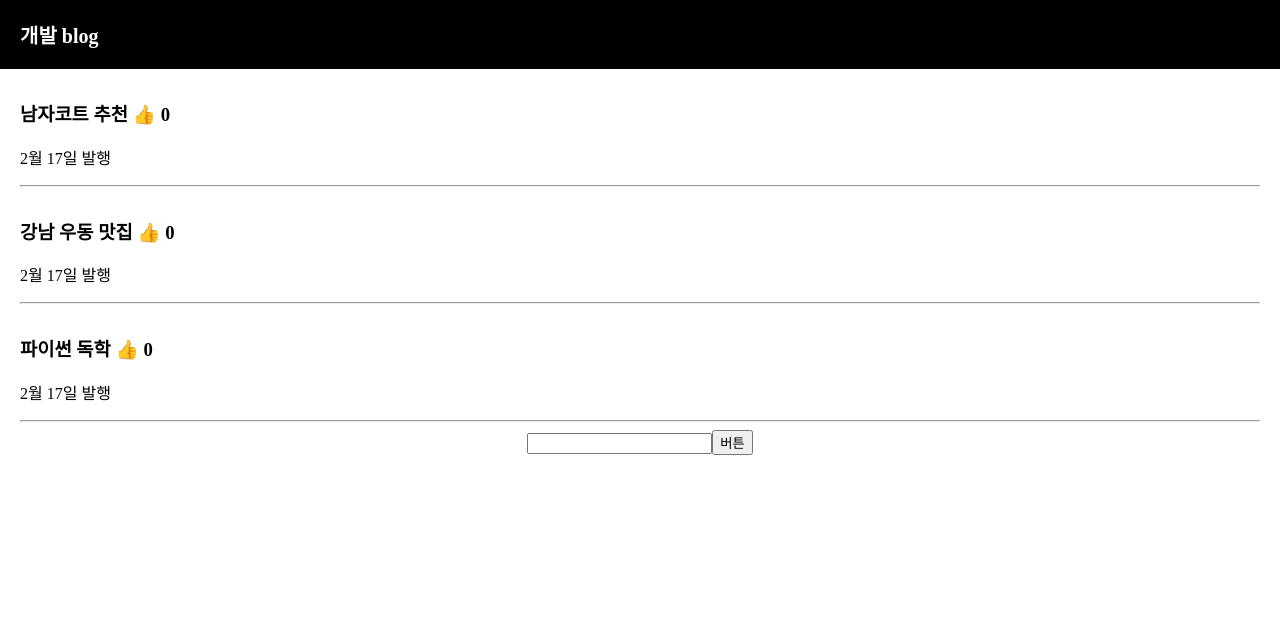
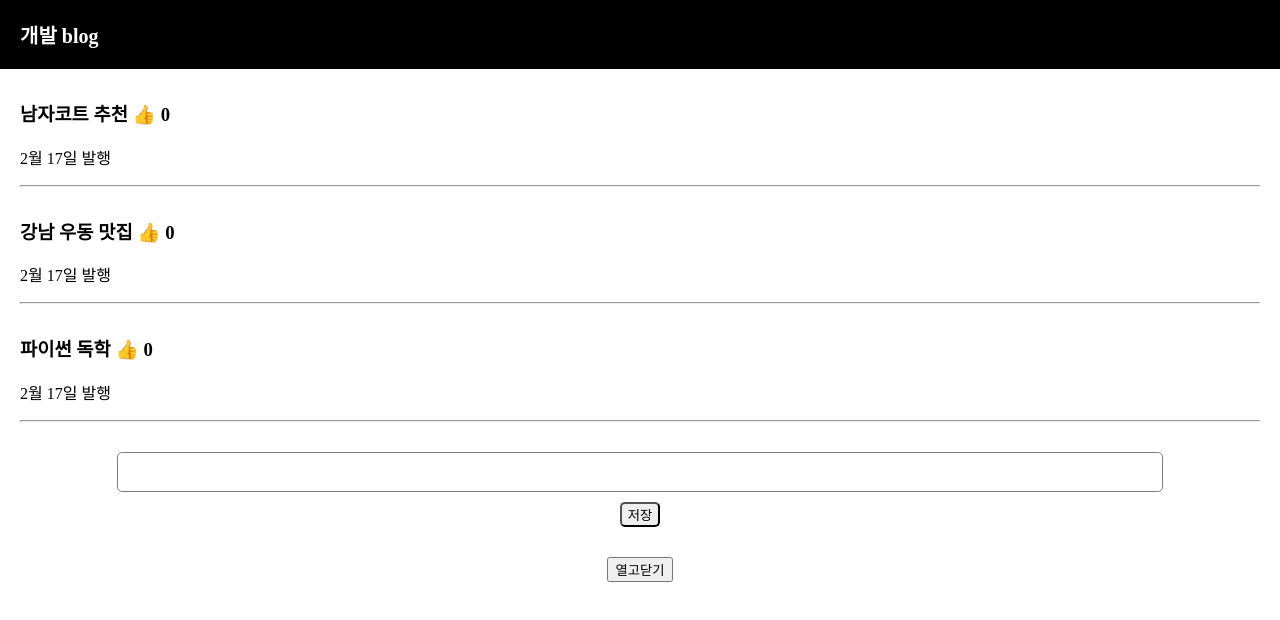
Before and after one commit to chusang23/react-class, a React (Create React App) app in the folder blog/: page / in a window 1280 px wide. Shown: the top 620 px of the page. Built offline with nearby package versions, Linux system fonts and the light colour scheme.

Commit message:
button css

```diff
--- a/blog/src/App.css
+++ b/blog/src/App.css
@@ -10,6 +10,26 @@
   margin-top: 20px;
   padding: 20px;
   background: #eee;
+}
+
+.publish {
+  margin-top: 30px;
+  margin-bottom: 30px;
+}
+
+.publish input {
+  padding: 10px;
+  font-size: 16px;
+  border-radius: 5px;
+  width: 80%;
+  border: 1px solid grey;
+}
+
+.publish button {
+  display: block;
+  margin: auto;
+  margin-top: 10px;
+  border-radius: 5px;
 }
 
 .black-nav {
--- a/blog/src/App.js
+++ b/blog/src/App.js
@@ -36,9 +36,12 @@
     })
   }
 
-  <input onChange={ (e) => {입력값변경(e.target.value)} } />
+  <div className="publish">
+    <input />
+    <button>저장</button>
+  </div>
 
-      <button onClick={ () => { modal변경(!modal) } } >버튼</button>
+      <button onClick={ () => { modal변경(!modal) } } >열고닫기</button>
 
       {
         modal === true
```
